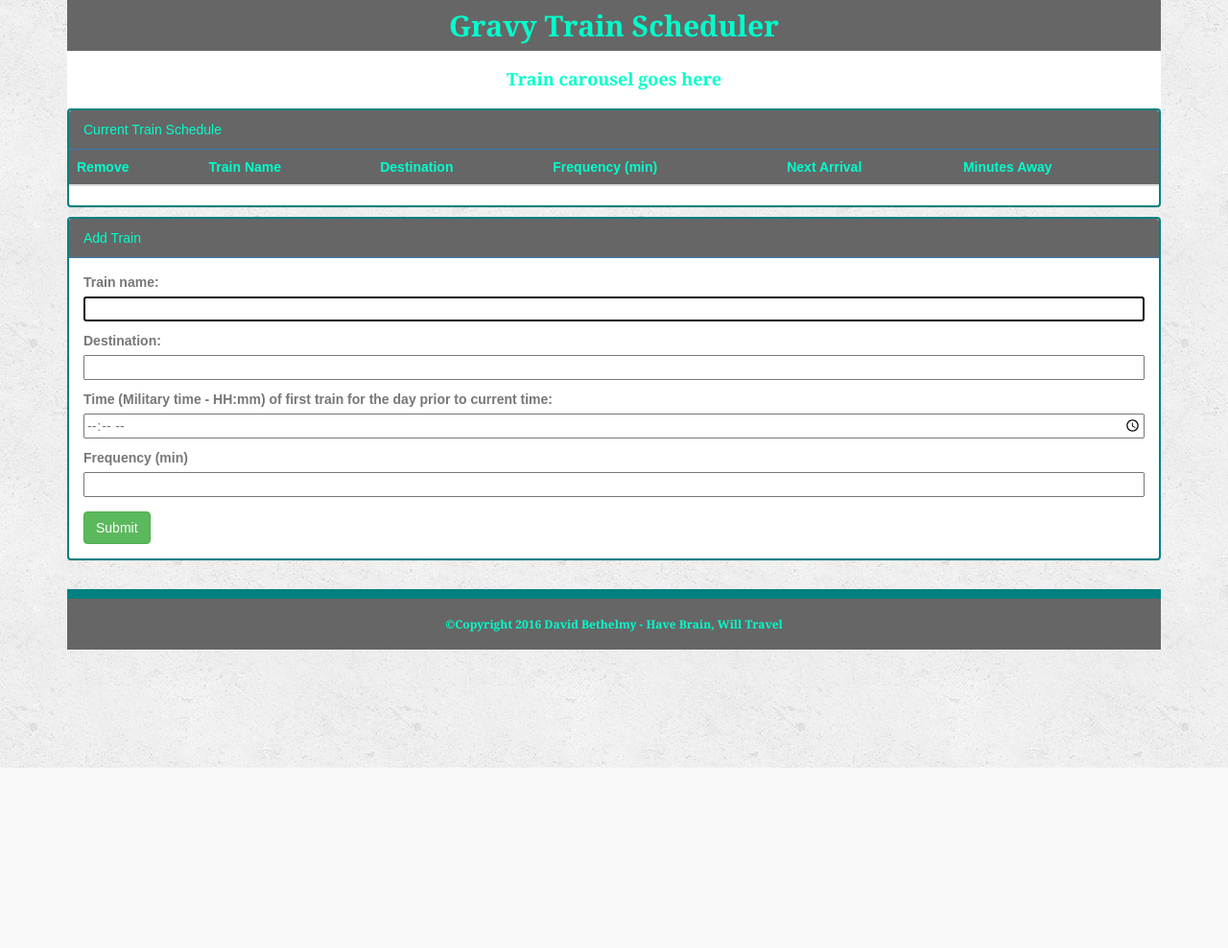
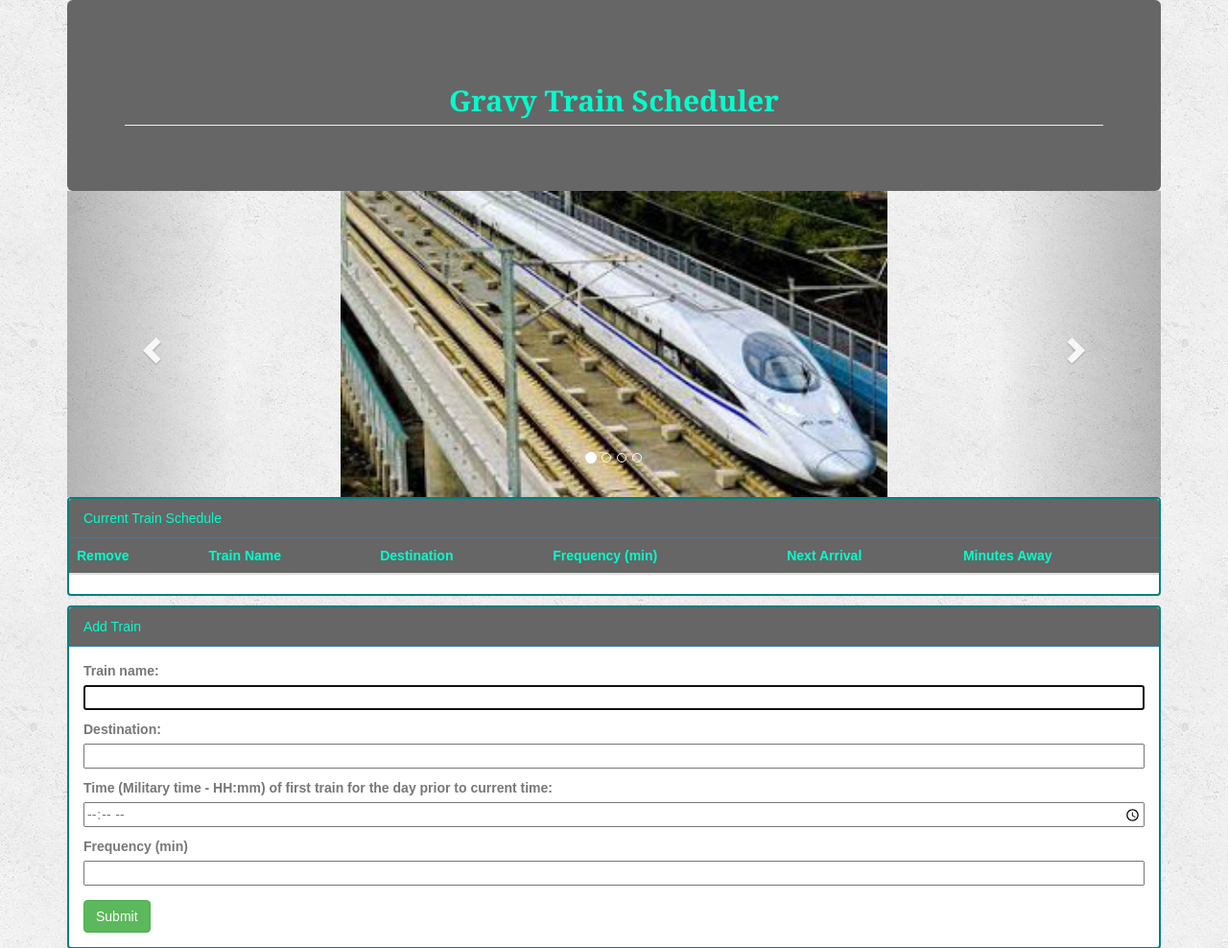
Before and after one commit to bethelmyd/Train-Scheduler, a PHP site: page / in a window 1280 px wide. Shown: the top 988 px of the page at 96% size. Before the commit the page ends 800 px from the top, so only its background shows below. Run offline with PHP 8.4, Linux system fonts and the light colour scheme; lists and menus that the app fills with data are empty; some libraries are stand-ins or nearby versions.

Commit message:
added a carousel but still have problems with remove

```diff
--- a/assets/css/styles.css
+++ b/assets/css/styles.css
@@ -12,7 +12,7 @@
     font-weight: bold;
 }
 
-#mainHeader, #header{
+#header{
     padding: 10px 0px;
     background-color: white;
     /*border-radius: 5px;*/
@@ -81,3 +81,9 @@
 #scheduleCol.panel-primary .panel-body{
     padding: 0;
 }
+
+  .carousel-inner > .item > img,
+  .carousel-inner > .item > a > img {
+      width: 50%;
+      margin: auto;
+  }
--- a/index.html
+++ b/index.html
@@ -16,15 +16,48 @@
 <body>
 
 	<main class="container">
-		<div class="row">
-			<div class="col-md-12 text-center">
-				<h2 id = "mainHeader">Gravy Train Scheduler</h2>
-			</div>
+		<div id = "mainHeader" class="jumbotron">
+			<h2 class= "page-header text-center">Gravy Train Scheduler</h2>
 		</div>
 		<section class="row">
 			<div class = "col-md-12">
-				<div id= "header" class="text-center" >
-					<h4 class="text-center">Train carousel goes here</h4>
+				<div id="myCarousel" class="carousel slide text-center" data-ride="carousel">
+					<!-- Indicators -->
+					<ol class="carousel-indicators">
+						<li data-target="#myCarousel" data-slide-to="0" class="active"></li>
+						<li data-target="#myCarousel" data-slide-to="1"></li>
+						<li data-target="#myCarousel" data-slide-to="2"></li>
+						<li data-target="#myCarousel" data-slide-to="3"></li>
+					</ol>
+
+					<!-- Wrapper for slides -->
+					<div class="carousel-inner" role="listbox">
+						<div class="item active">
+						<img src="assets/images/train-image1.jpg" alt="China Bullet Train">
+					</div>
+
+						<div class="item">
+							<img src="assets/images/train-image2.jpg" alt="Tracks Grey">
+						</div>
+
+						<div class="item">
+							<img src="assets/images/train-image3.jpg" alt="Tracks through meadow">
+						</div>
+
+						<div class="item">
+							<img src="assets/images/train-image4.jpg" alt="Hogwarts">
+						</div>
+					</div>
+
+					<!-- Left and right controls -->
+					<a class="left carousel-control" href="#myCarousel" role="button" data-slide="prev">
+						<span class="glyphicon glyphicon-chevron-left" aria-hidden="true"></span>
+						<span class="sr-only">Previous</span>
+					</a>
+					<a class="right carousel-control" href="#myCarousel" role="button" data-slide="next">
+						<span class="glyphicon glyphicon-chevron-right" aria-hidden="true"></span>
+						<span class="sr-only">Next</span>
+					</a>
 				</div>
 			</div>
 		</section>
@@ -73,8 +106,8 @@
 				<!-- Modal -->
 <!-- 				<div class="modal fade" id="timeModal" role="dialog">
 					<div class="modal-dialog">
- -->
-						<!-- Modal content-->
+					-->
+					<!-- Modal content-->
 <!-- 						<div class="modal-content">
 							<div class="modal-header">
 								<button type="button" class="close" data-dismiss="modal">&times;</button>
@@ -90,7 +123,7 @@
 
 					</div>
 				</div>
- -->			</div>
+			-->			</div>
 		</section>
 
 		<div id = "footer" class = "row">
```
Also changed, not shown: assets/images/train-image1.jpg (added), assets/images/train-image2.jpg (added), assets/images/train-image3.jpg (added), assets/images/train-image4.jpg (added).
